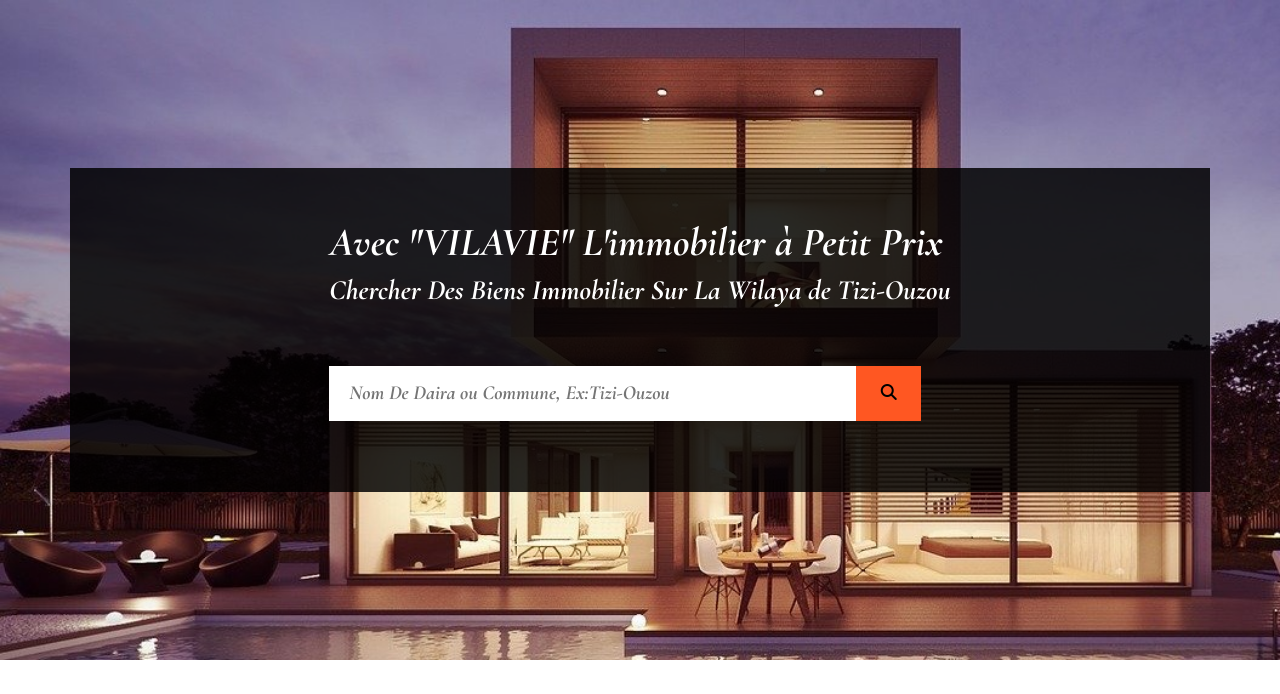
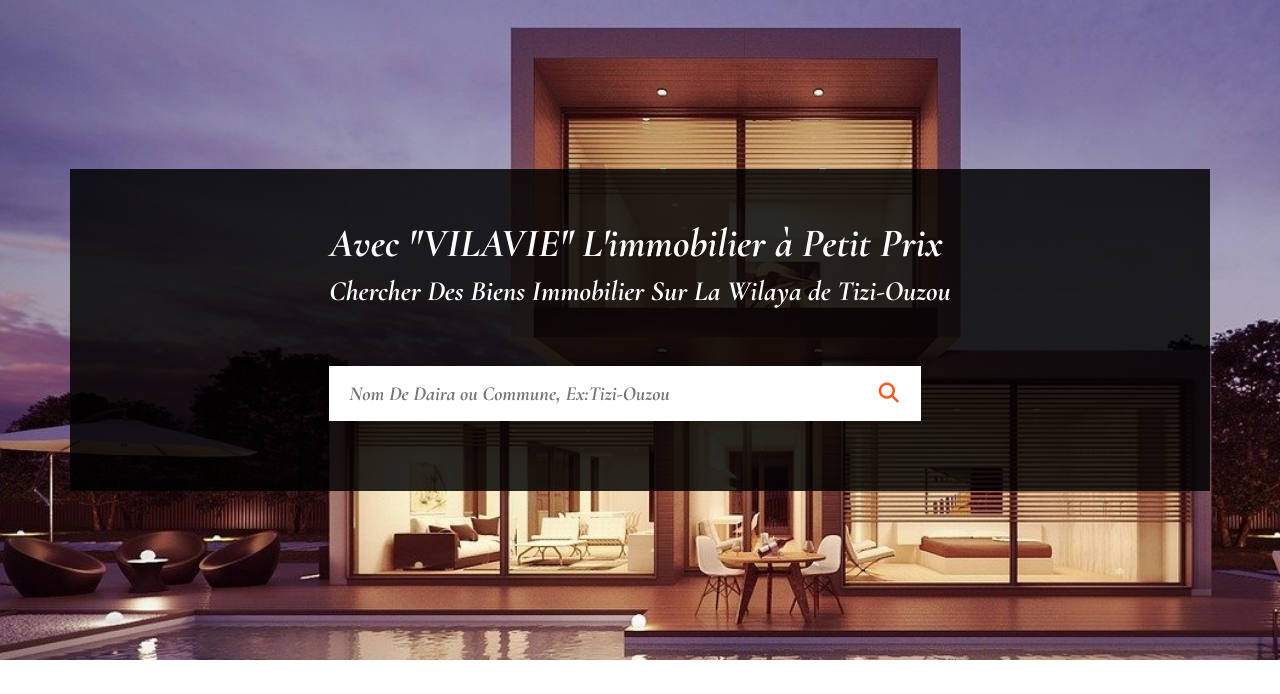
Before and after one commit to rashid-btb-gmail-com/Projet-IHM-, a PHP site: page / in a window 1280 px wide. Shown: the part 106-800 px from the top of the page. Run offline with PHP 8.4, Linux system fonts and the light colour scheme; some libraries are stand-ins or nearby versions.

Commit message:
Page index : petite rectification du style

```diff
--- a/style/style.css
+++ b/style/style.css
@@ -79,14 +79,15 @@
     border: none;
     height: 55px;
     width:65px;
-    background-color: #ff5722;
+    background-color:white;
+    color:  #ff5722;
+    font-size:1.25rem;
     margin-left:-5px;
-    position: relative;
-    top:-1px;
+
 }
 .btn_recherche :hover{
-    color:white;
-    font-size: 1.25rem;
+    color:#00adb5;
+
 }
 #tizisearch{
     font-size: 1.25em;
```
